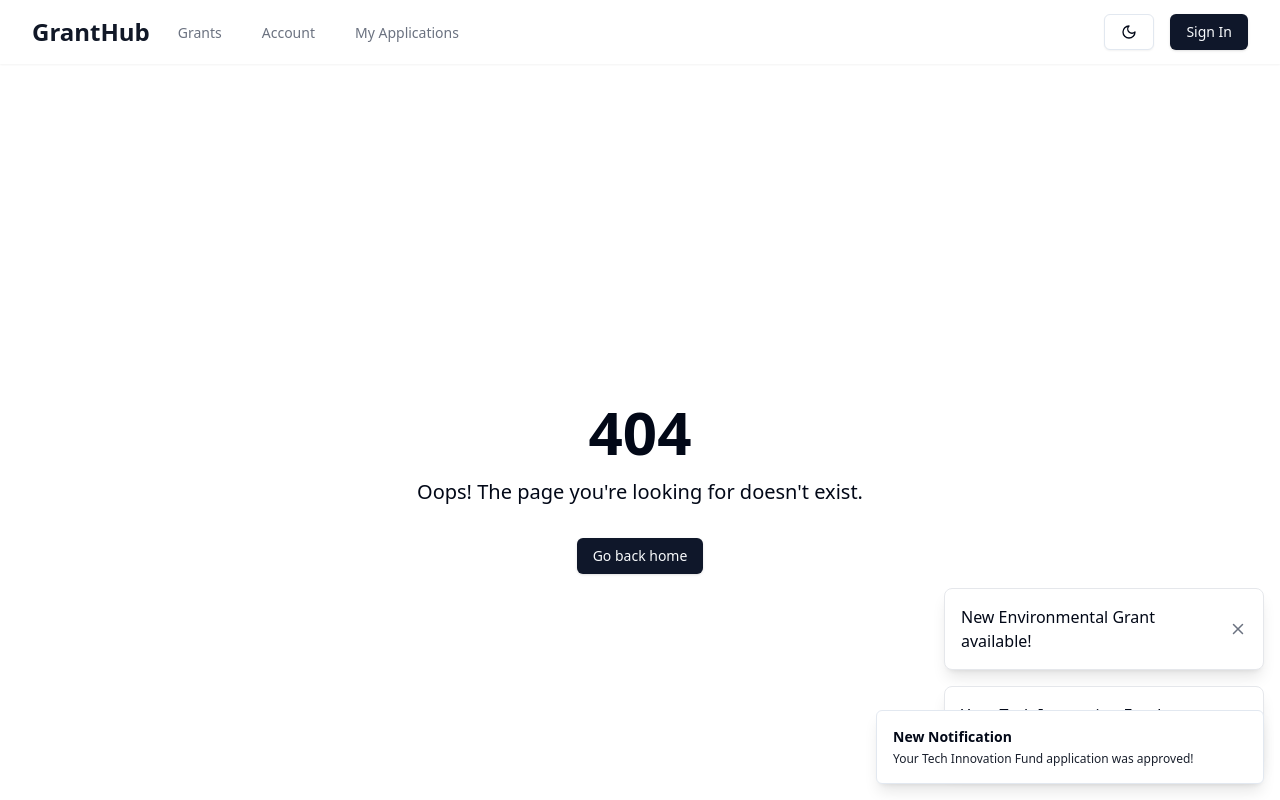
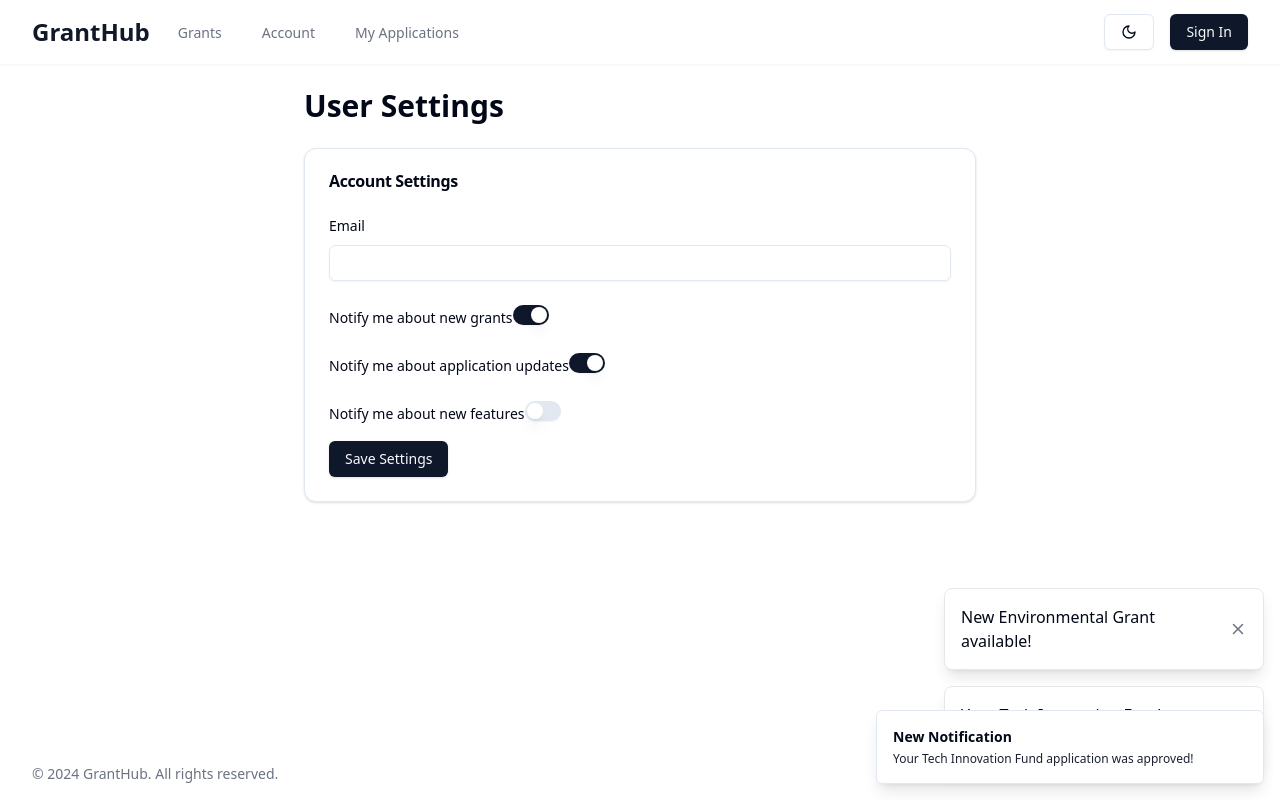
Before and after one commit to fffilps/sg-1181720907235716, a Next.js app: page /settings in a window 1280 px wide. Before the commit this address had no page. Shown: the top 800 px of the page. Built offline with nearby package versions, Linux system fonts and the light colour scheme.

Commit message:
SOFTGEN MAGIC

```diff
--- /dev/null
+++ b/src/components/Onboarding.jsx
@@ -0,0 +1,64 @@
+import { useState } from 'react';
+import { Button } from "@/components/ui/button";
+import { Card, CardHeader, CardTitle, CardContent, CardFooter } from "@/components/ui/card";
+import { motion, AnimatePresence } from 'framer-motion';
+
+const steps = [
+  {
+    title: "Welcome to GrantHub",
+    content: "GrantHub is your one-stop platform for discovering and applying to grants. Let's get you started!",
+  },
+  {
+    title: "Discover Grants",
+    content: "Use our search and filter options to find grants that match your interests and qualifications.",
+  },
+  {
+    title: "Apply with Ease",
+    content: "Our streamlined application process makes it simple to apply for multiple grants.",
+  },
+  {
+    title: "Track Your Progress",
+    content: "Keep track of all your applications and their statuses in one place.",
+  },
+];
+
+export default function Onboarding({ onComplete }) {
+  const [currentStep, setCurrentStep] = useState(0);
+
+  const handleNext = () => {
+    if (currentStep < steps.length - 1) {
+      setCurrentStep(currentStep + 1);
+    } else {
+      onComplete();
+    }
+  };
+
+  return (
+    <div className="fixed inset-0 bg-black bg-opacity-50 flex items-center justify-center z-50">
+      <AnimatePresence mode="wait">
+        <motion.div
+          key={currentStep}
+          initial={{ opacity: 0, y: 50 }}
+          animate={{ opacity: 1, y: 0 }}
+          exit={{ opacity: 0, y: -50 }}
+          transition={{ duration: 0.3 }}
+        >
+          <Card className="w-96">
+            <CardHeader>
+              <CardTitle>{steps[currentStep].title}</CardTitle>
+            </CardHeader>
+            <CardContent>
+              <p>{steps[currentStep].content}</p>
+            </CardContent>
+            <CardFooter className="flex justify-between">
+              <Button variant="outline" onClick={onComplete}>Skip</Button>
+              <Button onClick={handleNext}>
+                {currentStep < steps.length - 1 ? 'Next' : 'Get Started'}
+              </Button>
+            </CardFooter>
+          </Card>
+        </motion.div>
+      </AnimatePresence>
+    </div>
+  );
+}
--- a/src/pages/index.js
+++ b/src/pages/index.js
@@ -7,6 +7,7 @@ import GrantSkeleton from '@/components/GrantSkeleton';
 import { useDebounce } from '@/hooks/useDebounce';
 import SEO from '@/components/SEO';
 import { motion, AnimatePresence } from 'framer-motion';
+import { useToast } from "@/components/ui/use-toast";
 
 const dummyGrants = [
   { id: 1, title: "Environmental Research Grant", category: "Environment", amount: "$50,000", deadline: "2024-06-30" },
@@ -25,36 +26,41 @@ export default function Home() {
   const [selectedCategory, setSelectedCategory] = useState('All');
   const [isLoading, setIsLoading] = useState(true);
   const [grants, setGrants] = useState([]);
+  const [error, setError] = useState(null);
+  const { toast } = useToast();
 
   const debouncedSearchTerm = useDebounce(searchTerm, 300);
 
   useEffect(() => {
-    // Simulate API call
-    setIsLoading(true);
-    setTimeout(() => {
-      setGrants(dummyGrants);
-      setIsLoading(false);
-    }, 1000);
-  }, []);
+    const fetchGrants = async () => {
+      setIsLoading(true);
+      setError(null);
+      try {
+        // Simulate API call
+        await new Promise(resolve => setTimeout(resolve, 1000));
+        setGrants(dummyGrants);
+      } catch (err) {
+        setError('Failed to fetch grants. Please try again later.');
+        toast({
+          title: "Error",
+          description: "Failed to fetch grants. Please try again later.",
+          variant: "destructive",
+        });
+      } finally {
+        setIsLoading(false);
+      }
+    };
+
+    fetchGrants();
+  }, [toast]);
 
   const filteredGrants = useMemo(() => {
-    return dummyGrants.filter(grant =>
+    return grants.filter(grant =>
       (grant.title.toLowerCase().includes(debouncedSearchTerm.toLowerCase()) ||
       grant.category.toLowerCase().includes(debouncedSearchTerm.toLowerCase())) &&
       (selectedCategory === 'All' || grant.category === selectedCategory)
     );
-  }, [debouncedSearchTerm, selectedCategory]);
-
-  useEffect(() => {
-    setIsLoading(true);
-    // Simulate search delay
-    const timer = setTimeout(() => {
-      setGrants(filteredGrants);
-      setIsLoading(false);
-    }, 300);
-
-    return () => clearTimeout(timer);
-  }, [filteredGrants]);
+  }, [grants, debouncedSearchTerm, selectedCategory]);
 
   const highlightSearchTerm = (text, term) => {
     if (!term.trim()) return text;
@@ -63,6 +69,10 @@ export default function Home() {
       regex.test(part) ? <mark key={index} className="bg-yellow-200 dark:bg-yellow-800">{part}</mark> : part
     );
   };
+
+  if (error) {
+    return <div className="text-center text-red-500">{error}</div>;
+  }
 
   return (
     <>
@@ -113,8 +123,8 @@ export default function Home() {
           >
             {isLoading
               ? Array(6).fill().map((_, index) => <GrantSkeleton key={index} />)
-              : grants.length > 0
-                ? grants.map((grant) => (
+              : filteredGrants.length > 0
+                ? filteredGrants.map((grant) => (
                     <GrantCard
                       key={grant.id}
                       grant={{
--- /dev/null
+++ b/src/pages/settings.js
@@ -0,0 +1,95 @@
+import { useState } from 'react';
+import { useAuth } from '@/context/AuthContext';
+import { Button } from "@/components/ui/button";
+import { Input } from "@/components/ui/input";
+import { Label } from "@/components/ui/label";
+import { Card, CardHeader, CardTitle, CardContent } from "@/components/ui/card";
+import { Switch } from "@/components/ui/switch";
+import { toast } from "@/components/ui/use-toast";
+import SEO from '@/components/SEO';
+
+export default function Settings() {
+  const { user } = useAuth();
+  const [settings, setSettings] = useState({
+    email: user?.email || '',
+    notifyNewGrants: true,
+    notifyApplicationUpdates: true,
+    notifyNewFeatures: false,
+  });
+
+  const handleInputChange = (e) => {
+    const { name, value } = e.target;
+    setSettings(prev => ({ ...prev, [name]: value }));
+  };
+
+  const handleSwitchChange = (name) => {
+    setSettings(prev => ({ ...prev, [name]: !prev[name] }));
+  };
+
+  const handleSubmit = (e) => {
+    e.preventDefault();
+    // Here you would typically send the updated settings to your backend
+    console.log('Updated settings:', settings);
+    toast({
+      title: "Settings Updated",
+      description: "Your settings have been successfully updated.",
+    });
+  };
+
+  return (
+    <>
+      <SEO
+        title="User Settings"
+        description="Manage your GrantHub account settings and preferences."
+        keywords={['settings', 'account', 'preferences', 'notifications']}
+      />
+      <div className="max-w-2xl mx-auto">
+        <h1 className="text-3xl font-bold mb-6">User Settings</h1>
+        <Card>
+          <CardHeader>
+            <CardTitle>Account Settings</CardTitle>
+          </CardHeader>
+          <CardContent>
+            <form onSubmit={handleSubmit} className="space-y-4">
+              <div className="space-y-2">
+                <Label htmlFor="email">Email</Label>
+                <Input
+                  id="email"
+                  name="email"
+                  type="email"
+                  value={settings.email}
+                  onChange={handleInputChange}
+                />
+              </div>
+              <div className="space-y-2">
+                <Label htmlFor="notifyNewGrants">Notify me about new grants</Label>
+                <Switch
+                  id="notifyNewGrants"
+                  checked={settings.notifyNewGrants}
+                  onCheckedChange={() => handleSwitchChange('notifyNewGrants')}
+                />
+              </div>
+              <div className="space-y-2">
+                <Label htmlFor="notifyApplicationUpdates">Notify me about application updates</Label>
+                <Switch
+                  id="notifyApplicationUpdates"
+                  checked={settings.notifyApplicationUpdates}
+                  onCheckedChange={() => handleSwitchChange('notifyApplicationUpdates')}
+                />
+              </div>
+              <div className="space-y-2">
+                <Label htmlFor="notifyNewFeatures">Notify me about new features</Label>
+                <Switch
+                  id="notifyNewFeatures"
+                  checked={settings.notifyNewFeatures}
+                  onCheckedChange={() => handleSwitchChange('notifyNewFeatures')}
+                />
+              </div>
+              <Button type="submit">Save Settings</Button>
+            </form>
+          </CardContent>
+        </Card>
+      </div>
+    </>
+  );
+}
```
